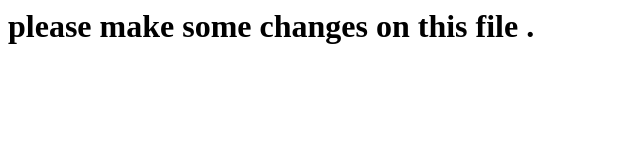
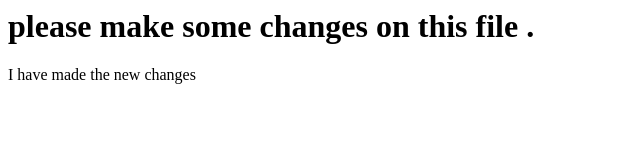
Before and after one commit to sayedAsad/new, a plain HTML site: page index.html in a window 1280 px wide. Shown: the whole page, without its empty margins (0-640 px from the left). Drawn offline with Linux system fonts and the light colour scheme.

Commit message:
some changes added to this file

```diff
--- a/index.html
+++ b/index.html
@@ -3,6 +3,7 @@
 <body>
 <h1>please make some changes on this file .</h1>
 
+<p>I have made the new changes</p>
 
 
 </body>
```
